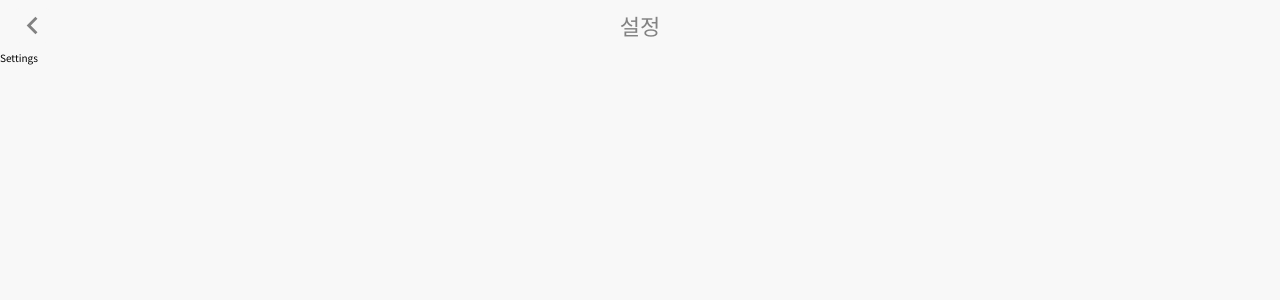
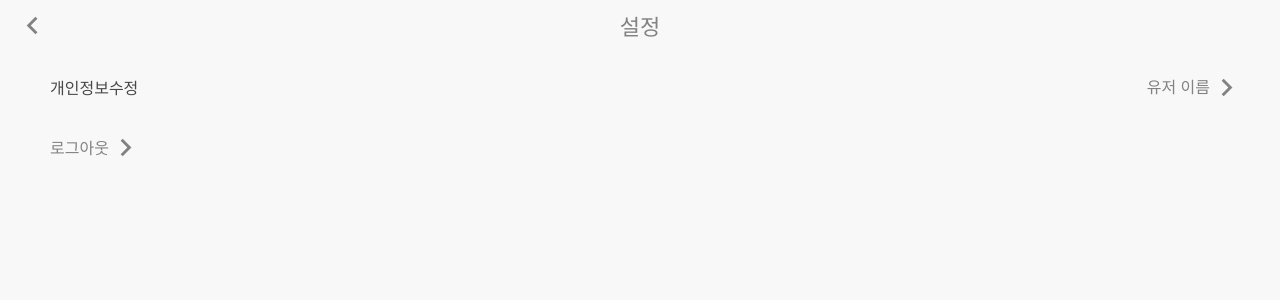
Before and after one commit to WordBlossom/WordSeed, a Next.js app in the folder front/: page /settings in a window 1280 px wide. Shown: the top 300 px of the page. Built offline with nearby package versions, Linux system fonts and the light colour scheme.

Commit message:
#134 feat: 구현 settings 페이지 구현 - API 통신 전까지 구현 - 글자크기, 테마, 알림설정은 구현 후 비활성화 해놨음

```diff
--- /dev/null
+++ b/front/src/app/settings/_component/child-nodes/alram-setting-node.tsx
@@ -0,0 +1,16 @@
+"use client";
+
+import { Icon } from "@/components";
+import style from "../settings.module.scss";
+
+export default function AlramSettingNode() {
+  const handleClick = () => {
+    // 클릭 이벤트 처리
+  };
+  return (
+    <div className={style["settings-content"]} onClick={handleClick}>
+      <p>On</p>
+      <Icon iconName="rightArrow" />
+    </div>
+  );
+}
--- /dev/null
+++ b/front/src/app/settings/_component/child-nodes/font-size-node.tsx
@@ -0,0 +1,16 @@
+"use client";
+
+import { Icon } from "@/components";
+import style from "../settings.module.scss";
+
+export default function FontSizeNode() {
+  const handleClick = () => {
+    // 클릭 이벤트 처리
+  };
+  return (
+    <div className={style["settings-content"]} onClick={handleClick}>
+      <p>보통</p>
+      <Icon iconName="rightArrow" />
+    </div>
+  );
+}
--- /dev/null
+++ b/front/src/app/settings/_component/child-nodes/index.ts
@@ -0,0 +1,5 @@
+export { default as UserInfoNode } from "./user-info-node";
+export { default as FontSizeNode } from "./font-size-node";
+export { default as ThemeNode } from "./theme-node";
+export { default as AlramSettingNode } from "./alram-setting-node";
+export { default as LogOutButton } from "./log-out-button";
--- /dev/null
+++ b/front/src/app/settings/_component/child-nodes/log-out-button.tsx
@@ -0,0 +1,16 @@
+"use client";
+
+import { Icon } from "@/components";
+import style from "../settings.module.scss";
+
+export default function LogOutButton() {
+  const handleClick = () => {
+    // 클릭 이벤트 처리
+  };
+  return (
+    <div className={style["logout"]} onClick={handleClick}>
+      <span>로그아웃</span>
+      <Icon iconName="rightArrow" />
+    </div>
+  );
+}
--- /dev/null
+++ b/front/src/app/settings/_component/child-nodes/theme-node.tsx
@@ -0,0 +1,16 @@
+"use client";
+
+import { Icon } from "@/components";
+import style from "../settings.module.scss";
+
+export default function ThemeNode() {
+  const handleClick = () => {
+    // 클릭 이벤트 처리
+  };
+  return (
+    <div className={style["settings-content"]} onClick={handleClick}>
+      <p>Light</p>
+      <Icon iconName="rightArrow" />
+    </div>
+  );
+}
--- /dev/null
+++ b/front/src/app/settings/_component/child-nodes/user-info-node.tsx
@@ -0,0 +1,16 @@
+"use client";
+
+import Link from "next/link";
+import style from "../settings.module.scss";
+import { Icon } from "@/components";
+
+export default function UserInfoNode() {
+  return (
+    <div className={style["settings-content"]}>
+      <Link className={style["link"]} href={"/user-info"}>
+        유저 이름
+      </Link>
+      <Icon iconName="rightArrow" />
+    </div>
+  );
+}
--- /dev/null
+++ b/front/src/app/settings/_component/settings-item.tsx
@@ -0,0 +1,15 @@
+import style from "./settings.module.scss";
+
+type SettingsItemProps = {
+  title: string;
+  childNode: React.ReactNode;
+};
+
+export default function SettingsItem({ title, childNode }: SettingsItemProps) {
+  return (
+    <div className={style["settings-item"]}>
+      <div className={style["settings-title"]}>{title}</div>
+      {childNode}
+    </div>
+  );
+}
--- /dev/null
+++ b/front/src/app/settings/_component/settings-wrapper.tsx
@@ -0,0 +1,9 @@
+import style from "./settings.module.scss";
+
+type SettingsWrapperProps = {
+  children: React.ReactNode;
+};
+
+export default function SettingsWrapper({ children }: SettingsWrapperProps) {
+  return <div className={style["settings-wrapper"]}>{children}</div>;
+}
--- /dev/null
+++ b/front/src/app/settings/_component/settings.module.scss
@@ -0,0 +1,31 @@
+.settings-wrapper {
+  @include flex;
+  align-items: flex-start;
+  width: 100%;
+  flex-direction: column;
+  gap: 2.5rem;
+  padding: 2rem 3.5rem 0 5rem;
+
+  .settings-item {
+    @include flex;
+    justify-content: space-between;
+    width: 100%;
+    .settings-title {
+      @include font($fs: $h4, $fw: $regular, $fc: $black, $ff: $noto-sans);
+    }
+    .settings-content {
+      @include flex;
+      @include font($fs: $h4, $fw: $regular, $fc: $gray, $ff: $noto-serif);
+
+      .link {
+        @include font($fs: $h4, $fw: $regular, $fc: $gray, $ff: $noto-serif);
+        text-decoration: none;
+      }
+    }
+  }
+
+  .logout {
+    @include flex;
+    @include font($fs: $h4, $fw: $regular, $fc: $gray, $ff: $noto-sans);
+  }
+}
--- a/front/src/app/settings/page.tsx
+++ b/front/src/app/settings/page.tsx
@@ -1,3 +1,21 @@
+import SettingsWrapper from "./_component/settings-wrapper";
+import SettingsItem from "./_component/settings-item";
+import {
+  UserInfoNode,
+  FontSizeNode,
+  ThemeNode,
+  AlramSettingNode,
+  LogOutButton,
+} from "./_component/child-nodes";
+
 export default function Settings() {
-  return <h1>Settings</h1>;
+  return (
+    <SettingsWrapper>
+      <SettingsItem title={"개인정보수정"} childNode={<UserInfoNode />} />
+      {/* <SettingsItem title={"글자 크기"} childNode={<FontSizeNode />} />
+      <SettingsItem title={"테마"} childNode={<ThemeNode />} />
+      <SettingsItem title={"알림 설정"} childNode={<AlramSettingNode />} /> */}
+      <LogOutButton />
+    </SettingsWrapper>
+  );
 }
```
